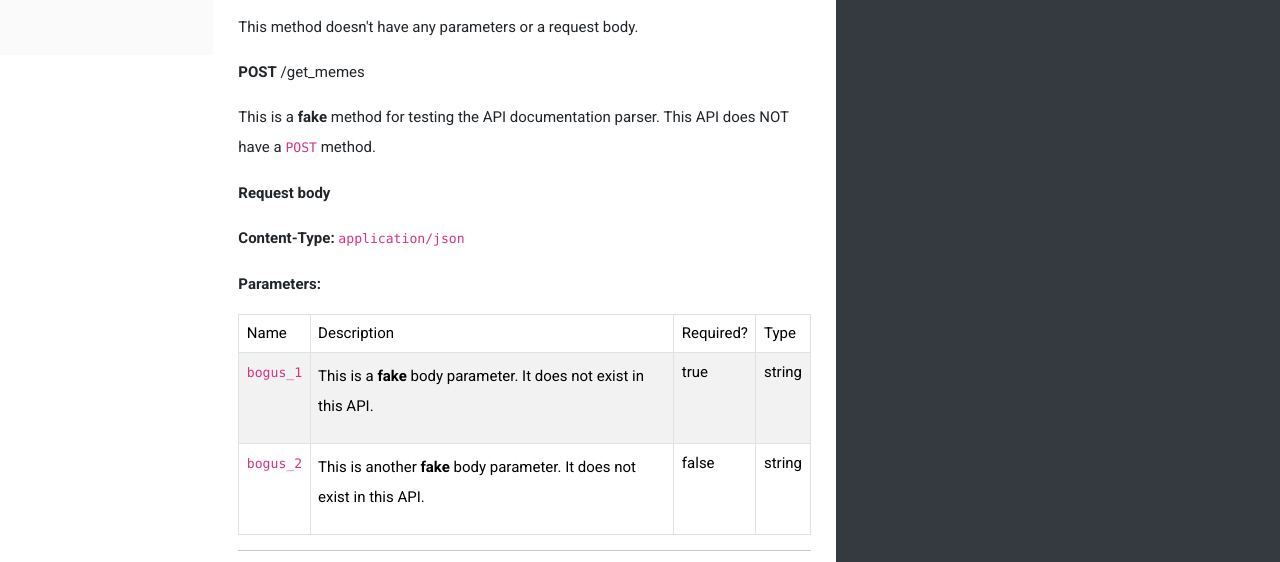
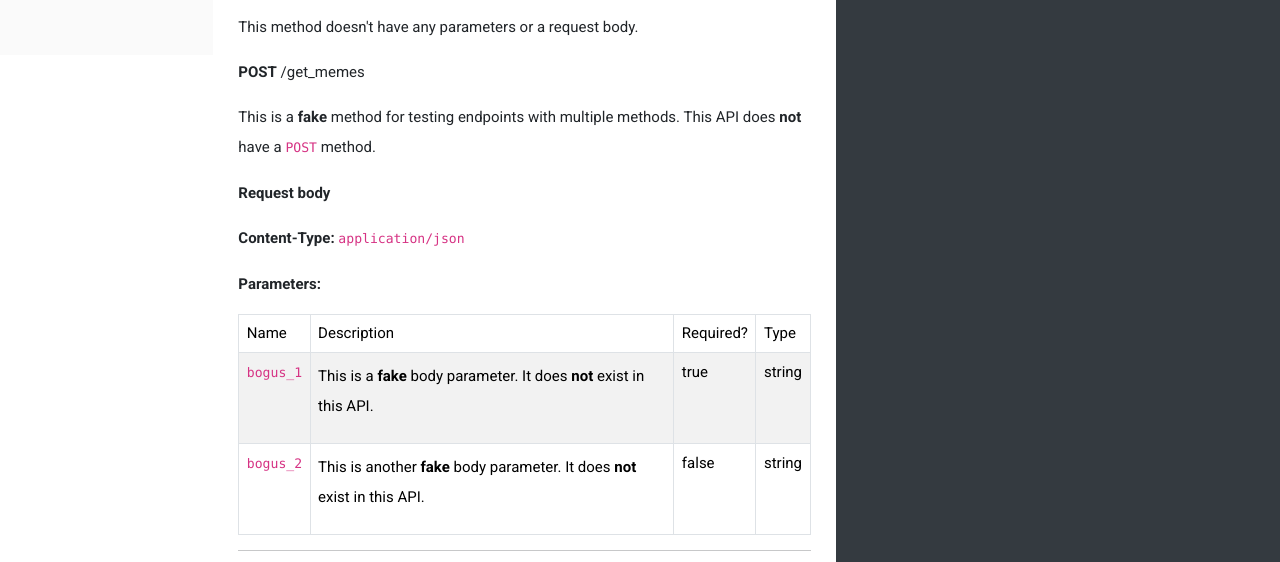
Before and after one commit to james-sabel/jekyll-openapi-parser, a Jekyll site: the page built from index.markdown, in a window 1280 px wide and 900 px high, scrolled down 746 px. Shown: the part 152-714 px from the top of the window. Built offline with Jekyll 4.4.1, drawn with Linux system fonts in a browser that asks for light colours.

Commit message:
Improvements in the meme generator specification file.

```diff
--- a/_data/meme_generator.yaml
+++ b/_data/meme_generator.yaml
@@ -69,19 +69,19 @@ paths:
           description: Unexpected error
     post:
       description: |
-        This is a **fake** method for testing the API documentation parser. This API does NOT have a `POST` method.
+        This is a **fake** method for testing endpoints with multiple methods. This API does **not** have a `POST` method.
       requestBody:
-        description: This is a **fake** body request. It does not exist in this API.
+        description: This is a **fake** body request. It does **not** exist in this API.
         required: true
         content:
           application/json:
             schema:
               bogus_1:
-                description: This is a **fake** body parameter. It does not exist in this API.
+                description: This is a **fake** body parameter. It does **not** exist in this API.
                 required: true
                 type: string
               bogus_2:
-                description: This is another **fake** body parameter. It does not exist in this API.
+                description: This is another **fake** body parameter. It does **not** exist in this API.
                 required: false
                 type: string
 
```
